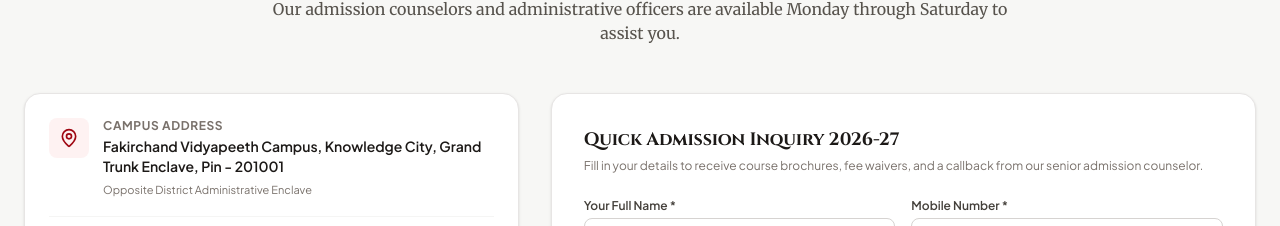
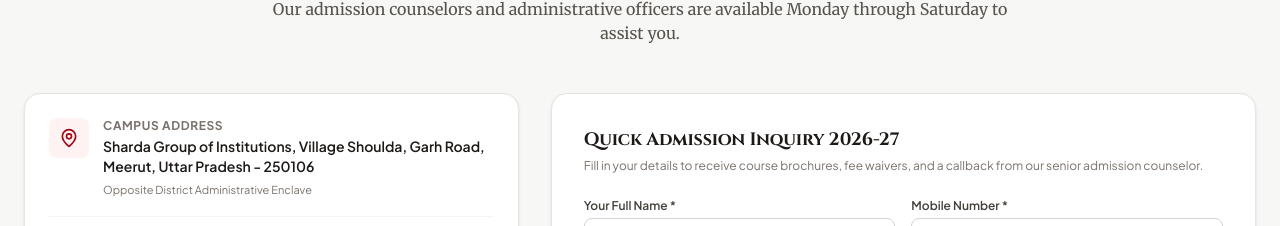
Before and after one commit to kashavkaushik11-star/fvei-website, a React (Vite) app: page / in a window 1280 px wide. Shown: the part 8180-8406 px from the top of the page. Built offline with nearby package versions, Linux system fonts and the light colour scheme; a web font is replaced by a local one.

Commit message:
Update campus address to Sharda Group of Institutions location

```diff
--- a/src/data/instituteData.ts
+++ b/src/data/instituteData.ts
@@ -60,7 +60,7 @@ export const INSTITUTE_DETAILS = {
   affiliation: "Affiliated to State University, SCERT & Board of Technical Education",
   aisheCode: "C-41982",
   collegeCode: "FCV-047",
-  address: "Fakirchand Vidyapeeth Campus, Knowledge City, Grand Trunk Enclave, Pin - 201001",
+  address: "Sharda Group of Institutions, Village Shoulda, Garh Road, Meerut, Uttar Pradesh - 250106",
   phone: "8791357168",
   formattedPhone: "+91 8791357168",
   tollFree: "8791357168",
```
